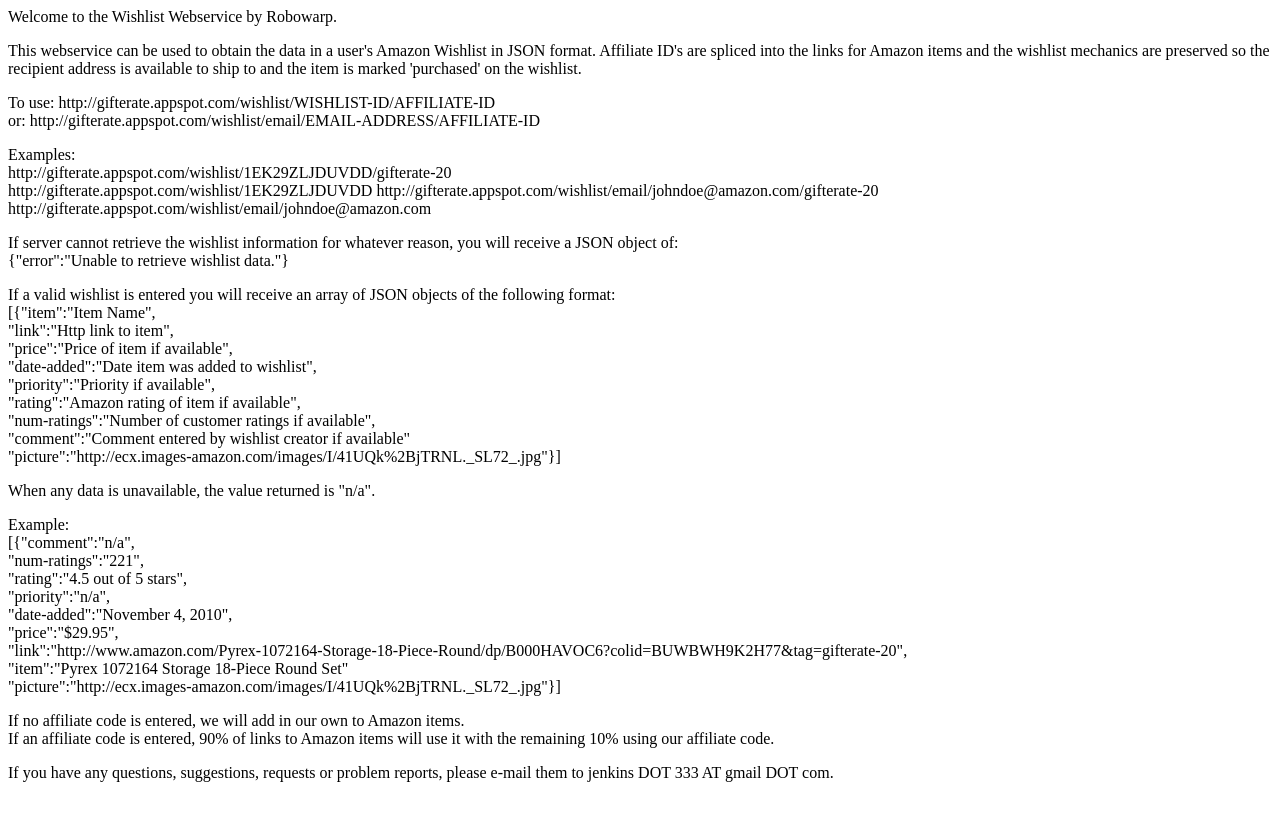
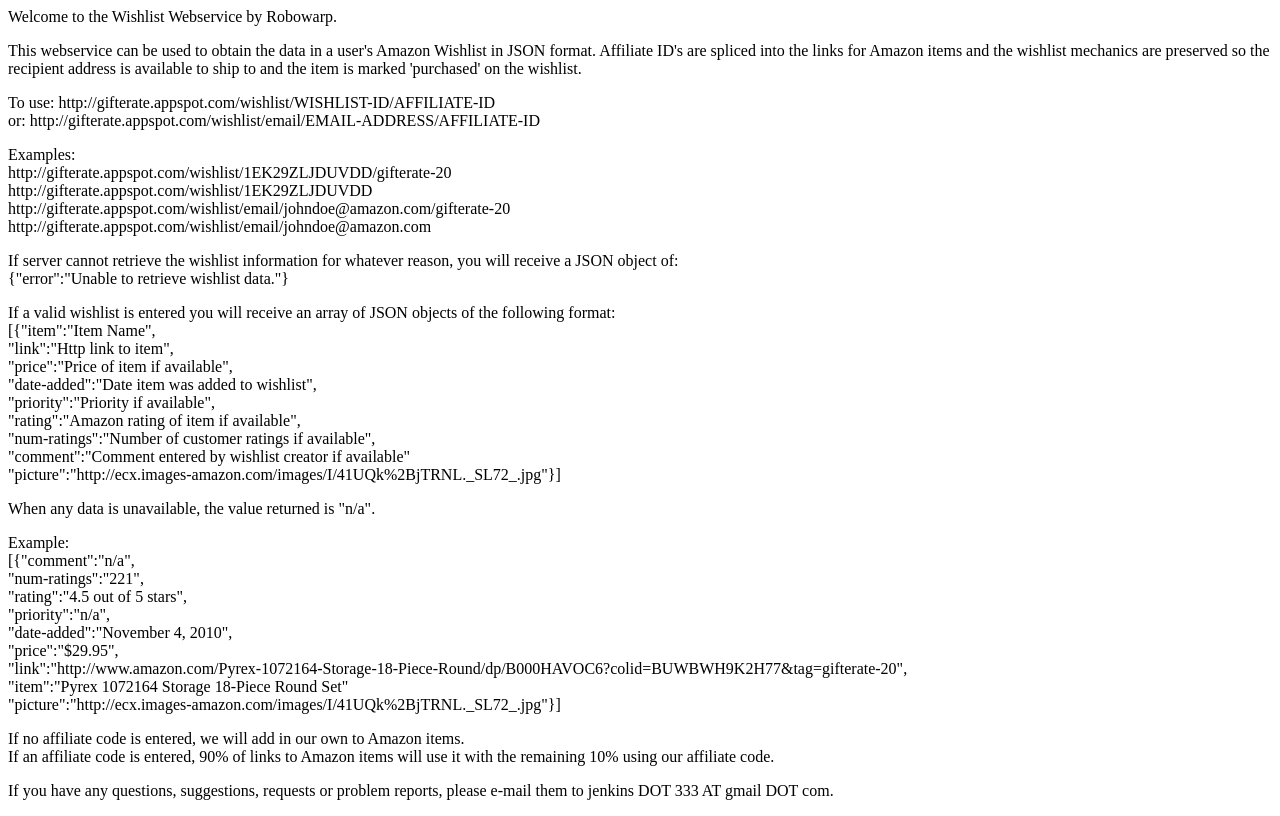
Before and after one commit to cjenkins/gifterate, a plain HTML site: page resources/index.html in a window 1280 px wide. Drawn offline with Linux system fonts and the light colour scheme.

Commit message:
Forgot a br.

```diff
--- a/resources/index.html
+++ b/resources/index.html
@@ -13,7 +13,7 @@
 
     <p>Examples:<br/>
       http://gifterate.appspot.com/wishlist/1EK29ZLJDUVDD/gifterate-20<br/>
-      http://gifterate.appspot.com/wishlist/1EK29ZLJDUVDD
+      http://gifterate.appspot.com/wishlist/1EK29ZLJDUVDD<br/>
       http://gifterate.appspot.com/wishlist/email/johndoe@amazon.com/gifterate-20<br/>
       http://gifterate.appspot.com/wishlist/email/johndoe@amazon.com
     </p>
```
